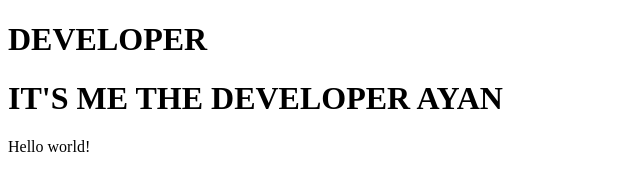
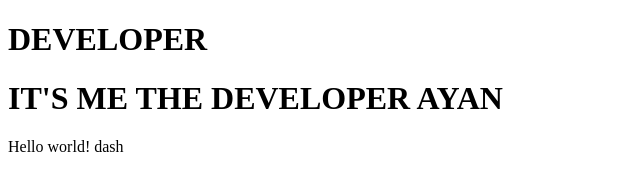
Before and after one commit to Ayan-Alam-07/localrepo, a plain HTML site: page index.html in a window 1280 px wide. Shown: the full height of the page, 0-640 px from the left. Drawn offline with Linux system fonts and the light colour scheme.

Commit message:
add new words

```diff
--- a/index.html
+++ b/index.html
@@ -8,6 +8,6 @@
   <body>
     <h1>DEVELOPER</h1>
     <h1>IT'S ME THE DEVELOPER AYAN</h1>
-    <p>Hello world!</p>
+    <p>Hello world! dash</p>
   </body>
 </html>
```
